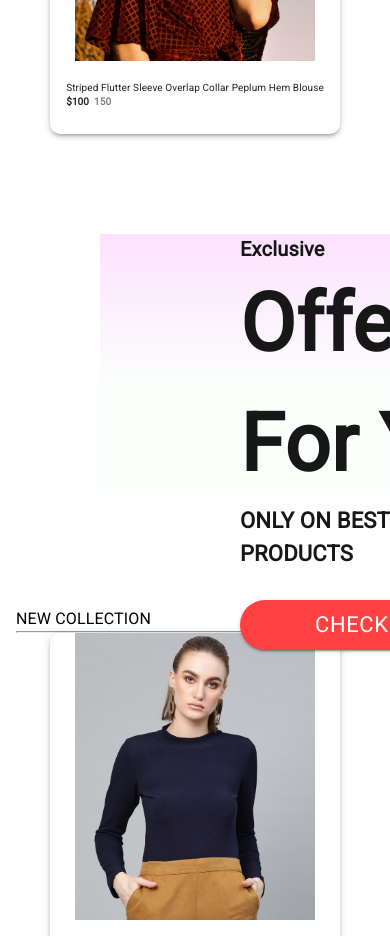
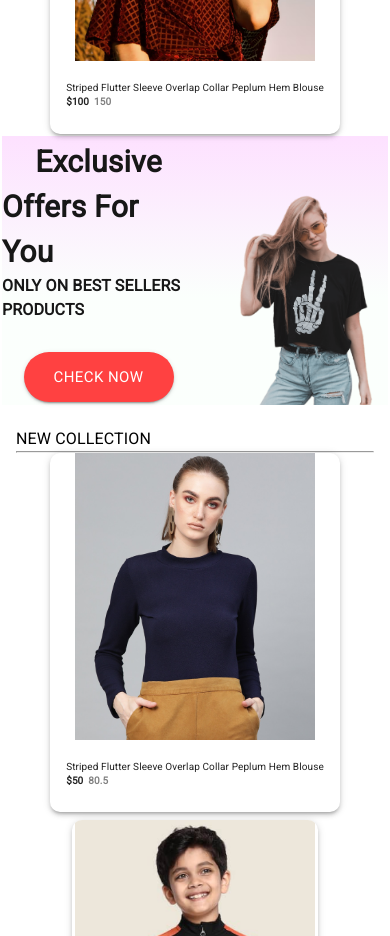
Before and after one commit to Toyostech/E-Shopping, a React (Create React App) app: page / in a window 390 px wide. Shown: the part 2180-3116 px from the top of the page. Built offline with nearby package versions, Linux system fonts and the light colour scheme.

Commit message:
working on the banner

```diff
--- a/src/component/offer/Offers.jsx
+++ b/src/component/offer/Offers.jsx
@@ -2,16 +2,19 @@ import { Button, Typography, useMediaQuery, useTheme } from '@mui/material'
 import React from 'react'
 import exclusive_image from "../../Assets/exclusive_image.png"
 
+
 const Offers = () => {
-    const isMobile = useMediaQuery(useTheme().breakpoints.down("md"))
+    const isMobile= useMediaQuery(useTheme().breakpoints.down("sm"))
   return (
     <div className='offer' style={{
-            width: isMobile ? 20 : 65,
-            height: isMobile ? "30vh" : "60vh",
+        width:isMobile? "auto": "65%",
+        height:isMobile? "auto" :"60vh",
         display: "flex",
 
-            padding: "0px 140px",
-            margin: "100px"
+        padding:isMobile? "5xp":"0px 140px",
+        margin: isMobile? "2px":"100px",
+        alignItems: "center",
+        justifyContent: "center"
 
 
     }}>
@@ -19,31 +22,32 @@ const Offers = () => {
             flex: 1,
             display: "flex",
             flexDirection: "column",
-                justifyItems: "center"
+            justifyItems: "center",
+            alignItems: "center"
         }}>
-                <Typography sx={{
-                    fontSize:isMobile? 20: 80,
+            <Typography fontSize={{xs:30, md:60}} sx={{
+
                 fontWeight: 600,
                 color: "#171717"
             }}>Exclusive</Typography>
-                <Typography sx={{
-                    fontSize: "80px",
+            <Typography fontSize={{xs:30, md:50}} sx={{
+
                 fontWeight: 600,
                 color: "#171717"
             }}>Offers For You</Typography>
-                <Typography sx={{
-                    fontSize: "22px",
+            <Typography fontSize={{sx:15, md:20}} sx={{
+
                 fontWeight: 600,
                 color: "#171717"
             }}>ONLY ON BEST SELLERS PRODUCTS</Typography>
-                <Button variant='contained' sx={{
-                    width: "282px",
-                    height: "70px",
+            <Button variant='contained'sx={{
+                width: isMobile? "150px":"282px",
+                height: isMobile? "50px":"70px",
                 borderRadius: "35px",
                 background: "#ff4141",
                 border: "none",
                 color: "#fff",
-                    fontSize: "22px",
+                fontSize:isMobile? "15px": "22px",
                 fontWeight: 500,
                 cursor: "pointer",
                 marginTop: "30px"
@@ -56,7 +60,9 @@ const Offers = () => {
             justifyContent: "flex-end",
             paddingTop: 50
         }}>
-                <img src={exclusive_image} alt="" />
+            <img style={{
+                width: isMobile? "150px":"400px"
+            }} src={exclusive_image} alt="" />
 
         </div>
 
```
Lines whose indentation alone changed are shown as unchanged.
